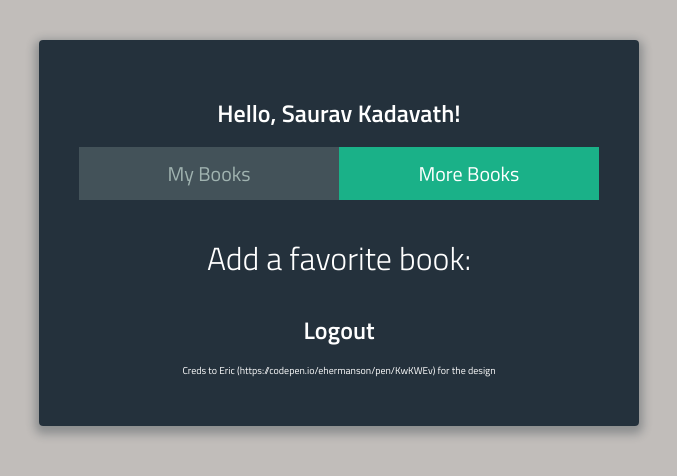
After one commit to ssss1029/django_example, a Django app: page /user_page/ in a window 1280 px wide, after a click on "More Books". The commit adds this page. Shown: the top 476 px of the page, without its empty margins (301-978 px from the left). Run offline with Django 3.2, Linux system fonts and the light colour scheme; a user stored in the database is signed in; some libraries are stand-ins or nearby versions.

Commit message:
prettify user page

```diff
--- a/django_example/urls.py
+++ b/django_example/urls.py
@@ -17,6 +17,9 @@ urlpatterns = [
     # /login/
     url(r'^login/', include('login.urls'), name="login"),
 
+    # /user_page/
+    url(r'^user_page/', include('user_page.urls'), name="user_page"),
+
     # Tells Django to redirect us to the default admin module that Django gives us if
     # the incoming request is for '/admin/'
     url(r'^admin/', admin.site.urls),
--- a/login/templates/login/index.html
+++ b/login/templates/login/index.html
@@ -22,10 +22,10 @@
 		<script type="text/javascript" src="{{ main_js }}"></script>
 	</head>
 	<body>
-		{% if error %}
-			<div class="error"> {{ error }} </div>
-		{% endif %}
 		<div class="form">
+			{% if error %}
+				<h2 class="error"> {{ error }} </h2>
+			{% endif %}
 			<ul class="tab-group">
 				<li class="tab active"><a href="#signup">Sign Up</a></li>
 				<li class="tab"><a href="#login">Log In</a></li>
--- /dev/null
+++ b/user_page/static/user_page/css/main.css
@@ -0,0 +1,190 @@
+*, *:before, *:after {
+  box-sizing: border-box;
+}
+
+html {
+  overflow-y: scroll;
+}
+
+body {
+  background: #c1bdba;
+  font-family: 'Titillium Web', sans-serif;
+}
+
+a {
+  text-decoration: none;
+  color: #1ab188;
+  -webkit-transition: .5s ease;
+  transition: .5s ease;
+}
+a:hover {
+  color: #179b77;
+}
+
+.form {
+  background: rgba(19, 35, 47, 0.9);
+  padding: 40px;
+  max-width: 600px;
+  margin: 40px auto;
+  border-radius: 4px;
+  box-shadow: 0 4px 10px 4px rgba(19, 35, 47, 0.3);
+}
+
+.tab-group {
+  list-style: none;
+  padding: 0;
+  margin: 0 0 40px 0;
+}
+.tab-group:after {
+  content: "";
+  display: table;
+  clear: both;
+}
+.tab-group li a {
+  display: block;
+  text-decoration: none;
+  padding: 15px;
+  background: rgba(160, 179, 176, 0.25);
+  color: #a0b3b0;
+  font-size: 20px;
+  float: left;
+  width: 50%;
+  text-align: center;
+  cursor: pointer;
+  -webkit-transition: .5s ease;
+  transition: .5s ease;
+}
+.tab-group li a:hover {
+  background: #179b77;
+  color: #ffffff;
+}
+.tab-group .active a {
+  background: #1ab188;
+  color: #ffffff;
+}
+
+.tab-content > div:last-child {
+  display: none;
+}
+
+h1 {
+  text-align: center;
+  color: #ffffff;
+  font-weight: 300;
+  margin: 0 0 40px;
+}
+
+label {
+  position: absolute;
+  -webkit-transform: translateY(6px);
+          transform: translateY(6px);
+  left: 13px;
+  color: rgba(255, 255, 255, 0.5);
+  -webkit-transition: all 0.25s ease;
+  transition: all 0.25s ease;
+  -webkit-backface-visibility: hidden;
+  pointer-events: none;
+  font-size: 22px;
+}
+label .req {
+  margin: 2px;
+  color: #1ab188;
+}
+
+label.active {
+  -webkit-transform: translateY(50px);
+          transform: translateY(50px);
+  left: 2px;
+  font-size: 14px;
+}
+label.active .req {
+  opacity: 0;
+}
+
+label.highlight {
+  color: #ffffff;
+}
+
+input, textarea {
+  font-size: 22px;
+  display: block;
+  width: 100%;
+  height: 100%;
+  padding: 5px 10px;
+  background: none;
+  background-image: none;
+  border: 1px solid #a0b3b0;
+  color: #ffffff;
+  border-radius: 0;
+  -webkit-transition: border-color .25s ease, box-shadow .25s ease;
+  transition: border-color .25s ease, box-shadow .25s ease;
+}
+input:focus, textarea:focus {
+  outline: 0;
+  border-color: #1ab188;
+}
+
+textarea {
+  border: 2px solid #a0b3b0;
+  resize: vertical;
+}
+
+.field-wrap {
+  position: relative;
+  margin-bottom: 40px;
+}
+
+.top-row:after {
+  content: "";
+  display: table;
+  clear: both;
+}
+.top-row > div {
+  float: left;
+  width: 48%;
+  margin-right: 4%;
+}
+.top-row > div:last-child {
+  margin: 0;
+}
+
+.button {
+  border: 0;
+  outline: none;
+  border-radius: 0;
+  padding: 15px 0;
+  font-size: 2rem;
+  font-weight: 600;
+  text-transform: uppercase;
+  letter-spacing: .1em;
+  background: #1ab188;
+  color: #ffffff;
+  -webkit-transition: all 0.5s ease;
+  transition: all 0.5s ease;
+  -webkit-appearance: none;
+}
+.button:hover, .button:focus {
+  background: #179b77;
+}
+
+.button-block {
+  display: block;
+  width: 100%;
+}
+
+.forgot {
+  margin-top: -20px;
+  text-align: right;
+}
+
+.creds {
+	color: #FFFFFF;
+	text-align: center;
+	font-size: 10px;
+}
+
+.logout {
+  width: 100%;
+  text-align: center;
+  color: #FFFFFF;
+}
--- /dev/null
+++ b/user_page/templates/user_page/index.html
@@ -0,0 +1,65 @@
+<!DOCTYPE html>
+<!-- This is the login page -->
+{% load static from staticfiles %}
+
+{% static "user_page/css/main.css" as main_css %}
+{% static "user_page/js/main.js" as main_js %}
+
+<html>
+	<head>
+		<meta charset="UTF-8" />
+		<title>Login</title>
+
+		<!-- Fonts -->
+		<link href='https://fonts.googleapis.com/css?family=Titillium+Web:400,300,600' rel='stylesheet' type='text/css'>
+
+		<!-- Style  -->
+		<link rel="stylesheet" href="https://cdnjs.cloudflare.com/ajax/libs/normalize/5.0.0/normalize.min.css">
+		<link rel="stylesheet" type="text/css" href="{{ main_css }}">
+
+		<!-- JS -->
+		<script src='http://cdnjs.cloudflare.com/ajax/libs/jquery/2.1.3/jquery.min.js'></script>
+		<script type="text/javascript" src="{{ main_js }}"></script>
+	</head>
+	<body>
+		<div class="form">
+			{% if logged_in_user %}
+				<h2 class="logout"> Hello, {{ logged_in_user }}! </h2>
+			{% endif %}
+			<ul class="tab-group">
+				<li class="tab active"><a href="#my_books">My Books</a></li>
+				<li class="tab"><a href="#fav_books">More Books</a></li>
+			</ul>
+
+	        <div class="tab-content">
+		        <div id="my_books">
+		        	<h1>Here are your favorite books:</h1>
+		        	{% if no_books_message %}
+						<h4 class="logout"> {{ no_books_message }} </h4>
+		        	{% endif %}
+
+		        	{% if books %}
+		        		<ul class="bookul">
+			        		{% for book in books %}
+			        			<li class="book_details">
+			        				<div class="book_title inline">
+				        				{{ book.title }}, by: {{book.author}}
+			        				</div>
+			        				<div class="book_remove_div inline">
+			        					<button class="book_remove_button" />
+			        				</div>
+			        			</li>
+			        		{% endfor %}
+		        		</ul>
+		        	{% endif %}
+	        	</div>
+
+		        <div id="fav_books">
+					<h1>Add a favorite book:</h1>
+		        </div>
+	    	</div><!-- tab-content -->
+	    	<h2 class="logout"> Logout </h2>
+	    	<p class="creds"> Creds to Eric (https://codepen.io/ehermanson/pen/KwKWEv) for the design </p>
+		</div>
+	</body>
+</html>
--- a/user_page/views.py
+++ b/user_page/views.py
@@ -2,14 +2,32 @@
 from django.shortcuts import render
 from django.http import HttpResponse
 from django.template import loader
+
+# Models
+from .models import Book
+from login.models import User
 
 # Create your views here.
 def index(request):
 	if not request.user.is_authenticated:
 		not_authenticated_html = "<h1>Welcome to the user page. You are not authenticated</h1>"
 		not_authenticated_html += "<h2><a href='/login'> You can log in here. </a></h2>"
-		not_authenticated_html += "<p>In order to see cool stuf, you'll need to log in.</p>"
+		not_authenticated_html += "<p>In order to see cool stuff, you'll need to log in.</p>"
 		return HttpResponse(not_authenticated_html)
 	else:
 		# Do stuff with authenticated user
-		pass
+		if len(request.user.favorited_books.all()) == 0:
+			# The user has not favorited any books yet.
+			template = loader.get_template('user_page/index.html')
+			context = {
+				'logged_in_user' : request.user.first_name + " " + request.user.last_name,
+				'no_books_message' : 'You have no books yet! :('
+			}
+			return HttpResponse(template.render(context, request))
+		else:
+			template = loader.get_template('user_page/index.html')
+			context = {
+				'logged_in_user' : request.user.first_name + " " + request.user.last_name,
+				'books' : request.user.favorited_books.all()
+			}
+			return HttpResponse(template.render(context, request))
```
Also changed, not shown: user_page/static/user_page/js/main.js (added, +44 -0 lines), db.sqlite3, 3 other files.
